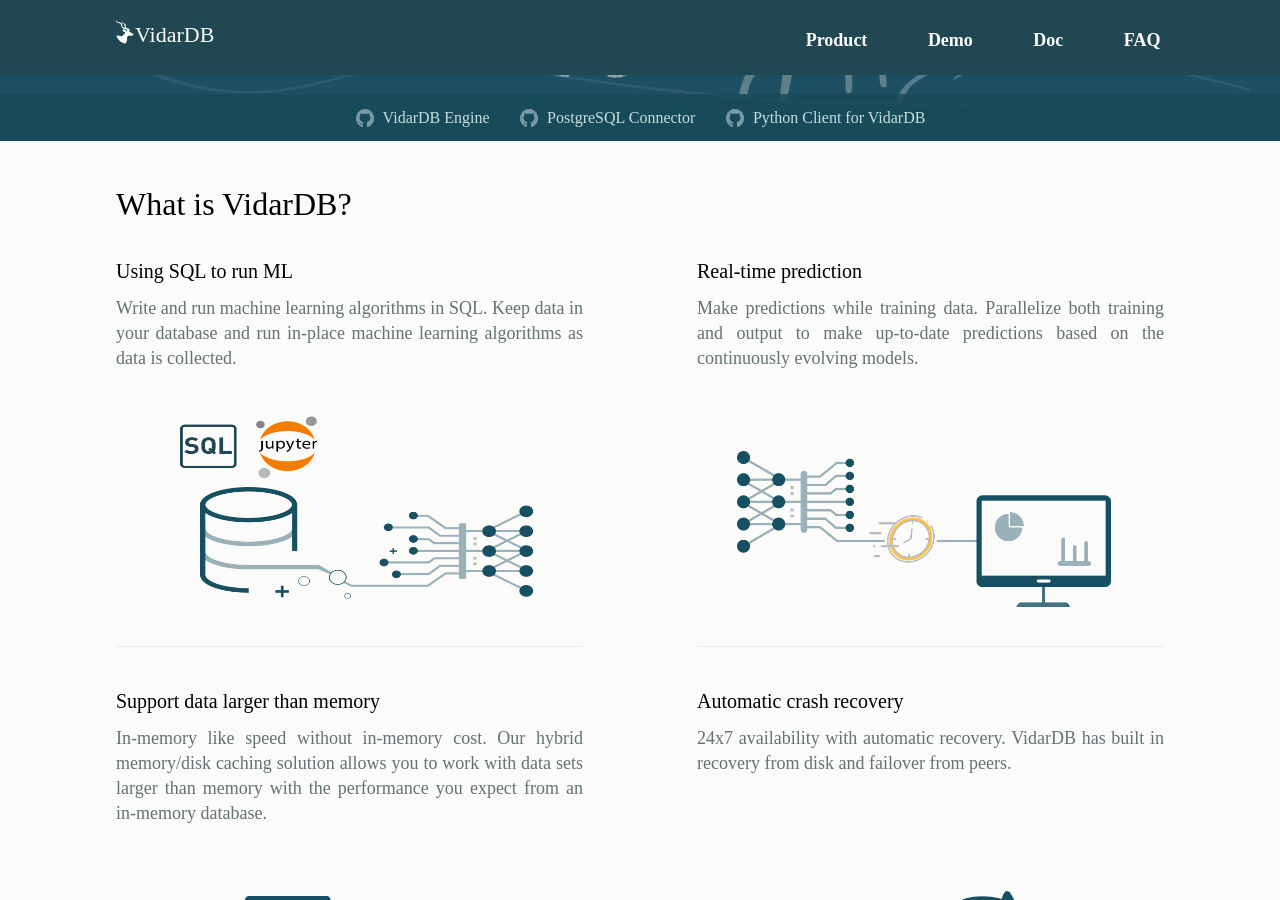
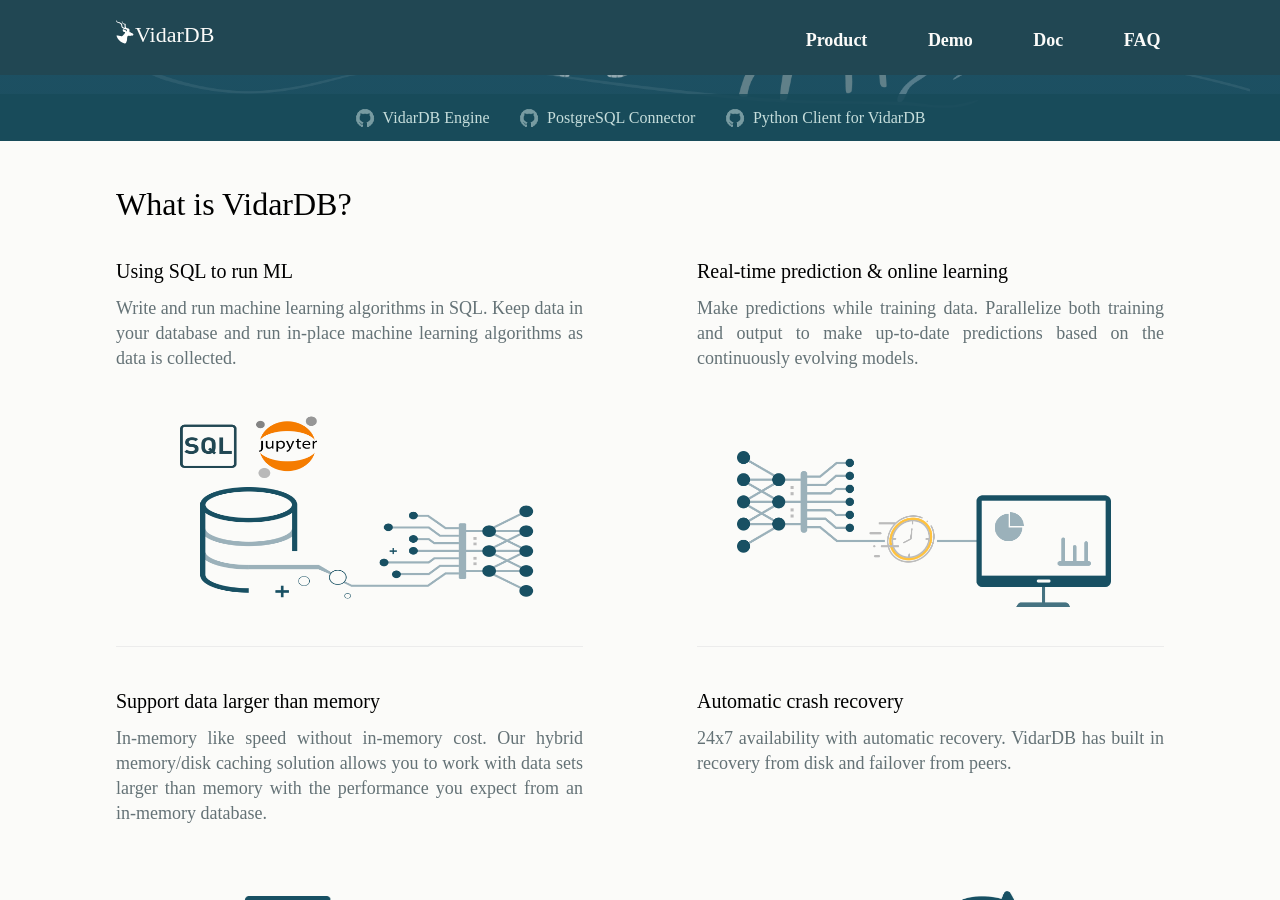
Before and after one commit to vidardb/vidardb.github.io, a Jekyll site: the page built from index.html, in a window 1280 px wide and 900 px high, scrolled down 412 px. Built offline with Jekyll 4.4.1, drawn with Linux system fonts in a browser that asks for light colours; some web fonts are replaced; the list of posts is cut into pages by our own code.

Commit message:
Update index.html

```diff
--- a/index.html
+++ b/index.html
@@ -91,7 +91,7 @@
                     <img src="/assets/images/landing/feature/1-sql_ml_trans_l.png">
                 </article>
                 <article>
-                    <h2>Real-time prediction</h2>
+                    <h2>Real-time prediction & online learning</h2>
                     <p>
                         Make predictions while training data. Parallelize both training and output to make up-to-date predictions based on the continuously evolving models.
                     </p>
```
